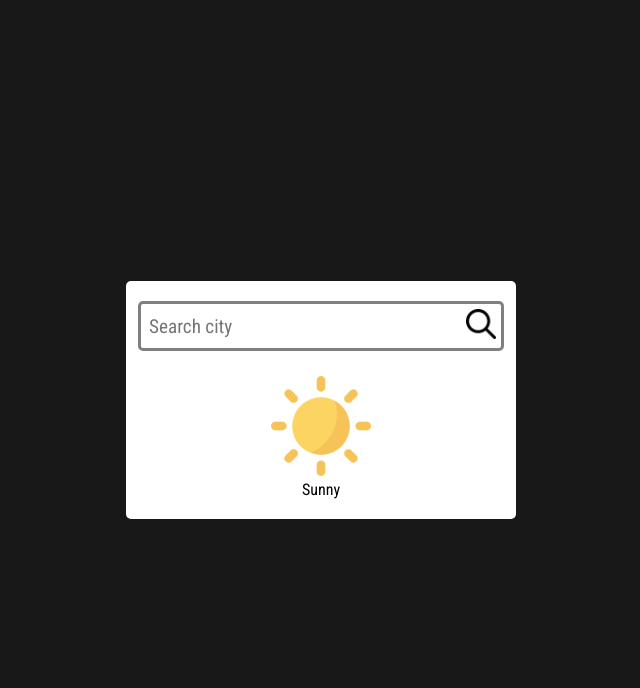
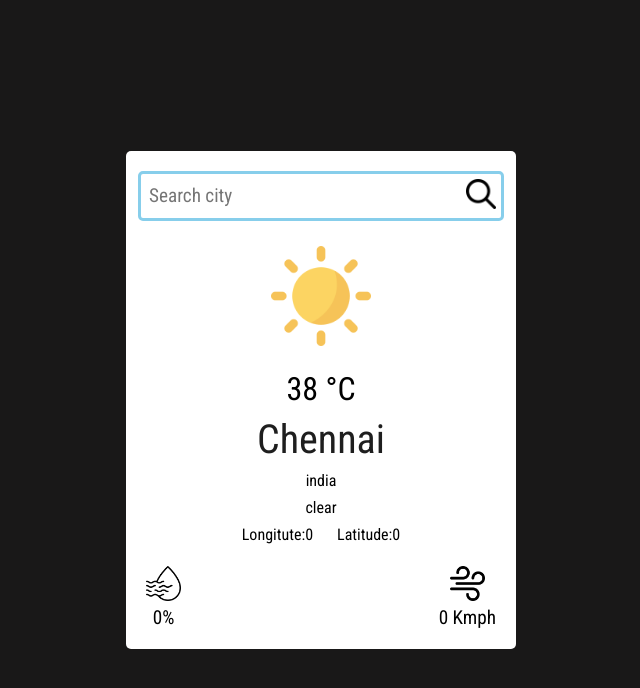
Before and after one commit to Sahibxaae/weather-app, a React (Create React App) app: page / in a window 1280 px wide. Shown: the top 688 px of the page, without its empty margins (319-959 px from the left). Built offline with nearby package versions, Linux system fonts and the light colour scheme; a web font is replaced by a local one.

Commit message:
all styles are added

```diff
--- a/src/App.css
+++ b/src/App.css
@@ -8,7 +8,7 @@
 body{
   height: 100vh;
   width: 100vw;
-  overflow-y: hidden;
+  overflow-x: hidden;
   background-color: #191818;
   display: flex;
   justify-content: center;
@@ -27,7 +27,7 @@ body{
 .inner-container{
   display: flex;
   width: 100%;
-  border:3px solid grey;
+  border:3px solid skyblue;
   padding: 5px;
   border-radius: 5px;
 }
@@ -44,8 +44,39 @@ body{
 .image{
   margin-top: 25px;
   text-align: center;
+  display: flex;
+  flex-direction: column;
+  align-items: center;
+  gap: 0.5rem;
 }
 .image img{
   box-sizing: border-box;
   width: 100px;
 }
+.image .temp{
+  font-size: 2rem;
+  margin-top: 1rem;
+}
+.city{
+  font-size:2.5rem;
+  color: #000000e1;
+}
+.image .long-lat{
+  display: flex;
+  gap: 1.5rem;
+}
+.humid-wind{
+  margin-top: 1.4rem;
+  width: 350px;
+  display: flex;
+  justify-content:space-between;
+  align-items: center;
+}
+.humid-wind .humid, .wind{
+  text-align: center;
+  font-size: 1.2rem;
+}
+.humid-wind .humid img , .wind img{
+  width: 35px;
+  height: 35px;
+}
--- a/src/App.js
+++ b/src/App.js
@@ -9,16 +9,38 @@ import rain from "./assets/rain.png";
 import snow from "./assets/snow.png";
 import wind from "./assets/wind (1).png";
 import humidity from "./assets/humidity.png";
+import { useState } from "react";
 function App() {
+  const [icon, setIcon] = useState(clearIcon);
+  const [temp, setTemp] = useState(38);
+  const [condition, setCondition] = useState("clear");
+  const [city, setCity] = useState("Chennai");
+  const [country, setCountry] = useState("india");
+  const [long, setLong] = useState(0);
+  const [lat, setLat] = useState(0);
+  const [humid, setHumid] = useState(0);
+  const [windSpeed, setWindSpeed] = useState(0);
   return (
     <div className="container">
       <div className="inner-container">
-        <input type="text" placeholder="Search city" className="city-search"/>
+        <input type="text" placeholder="Search city" className="city-search" />
         <div className="search-bar">
-        <img src={searchIcon} alt="" width="30px" height="30px"/>
+          <img src={searchIcon} alt="" width="30px" height="30px" />
         </div>
       </div>
-      <WeatherDetails clrImage={clearIcon}/>
+      <WeatherDetails
+        clrImage={icon}
+        temperature={temp}
+        city={city}
+        country={country}
+        condition={condition}
+        long={long}
+        lat={lat}
+        humidity={humidity}
+        humid={humid}
+        wind={wind}
+        windSpeed={windSpeed}
+      />
     </div>
   );
 }
--- a/src/WeatherDetails.js
+++ b/src/WeatherDetails.js
@@ -1,12 +1,31 @@
-import React from 'react'
+import React from "react";
 
 const WeatherDetails = (props) => {
   return (
-    <div className='image'>
+    <div>
+      <div className="image">
         <img src={props.clrImage} alt="" />
-        <p>Sunny</p>
+        <div className="temp">{props.temperature} °C</div>
+        <div className="city">{props.city}</div>
+        <div className="country">{props.country}</div>
+        <div className="condition">{props.condition}</div>
+        <div className="long-lat">
+          <span>Longitute:{props.long}</span>
+          <span>Latitude:{props.lat}</span>
+        </div>
+      </div>
+      <div className="humid-wind">
+          <div className="humid">
+            <img src={props.humidity} alt="Humidity"/>
+            <p>{props.humid}%</p>
+          </div>
+          <div className="wind">
+            <img src={props.wind} alt="wind speed"/>
+            <p>{props.windSpeed} Kmph</p>
+          </div>
+        </div>
     </div>
-  )
-}
+  );
+};
 
-export default WeatherDetails
+export default WeatherDetails;
```
